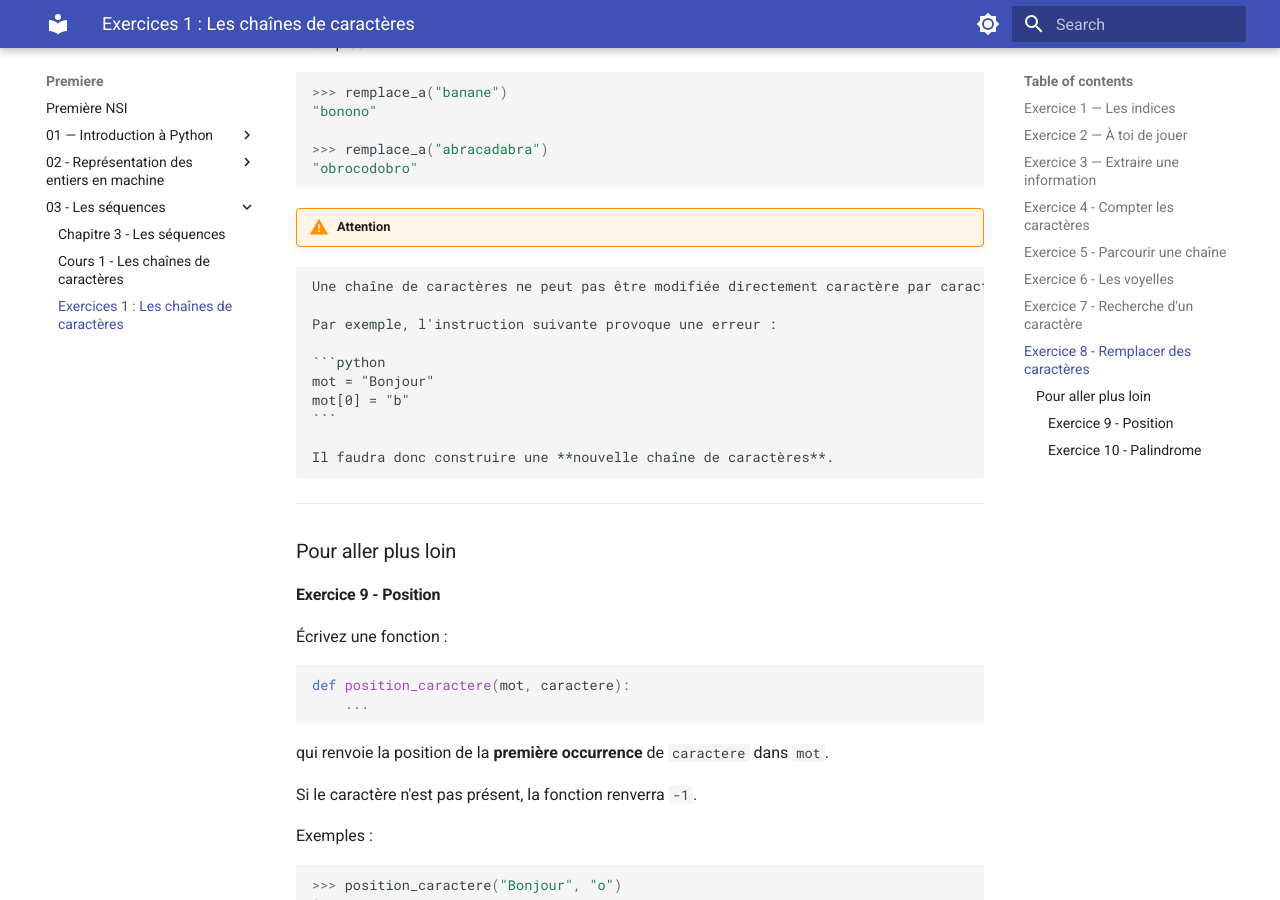
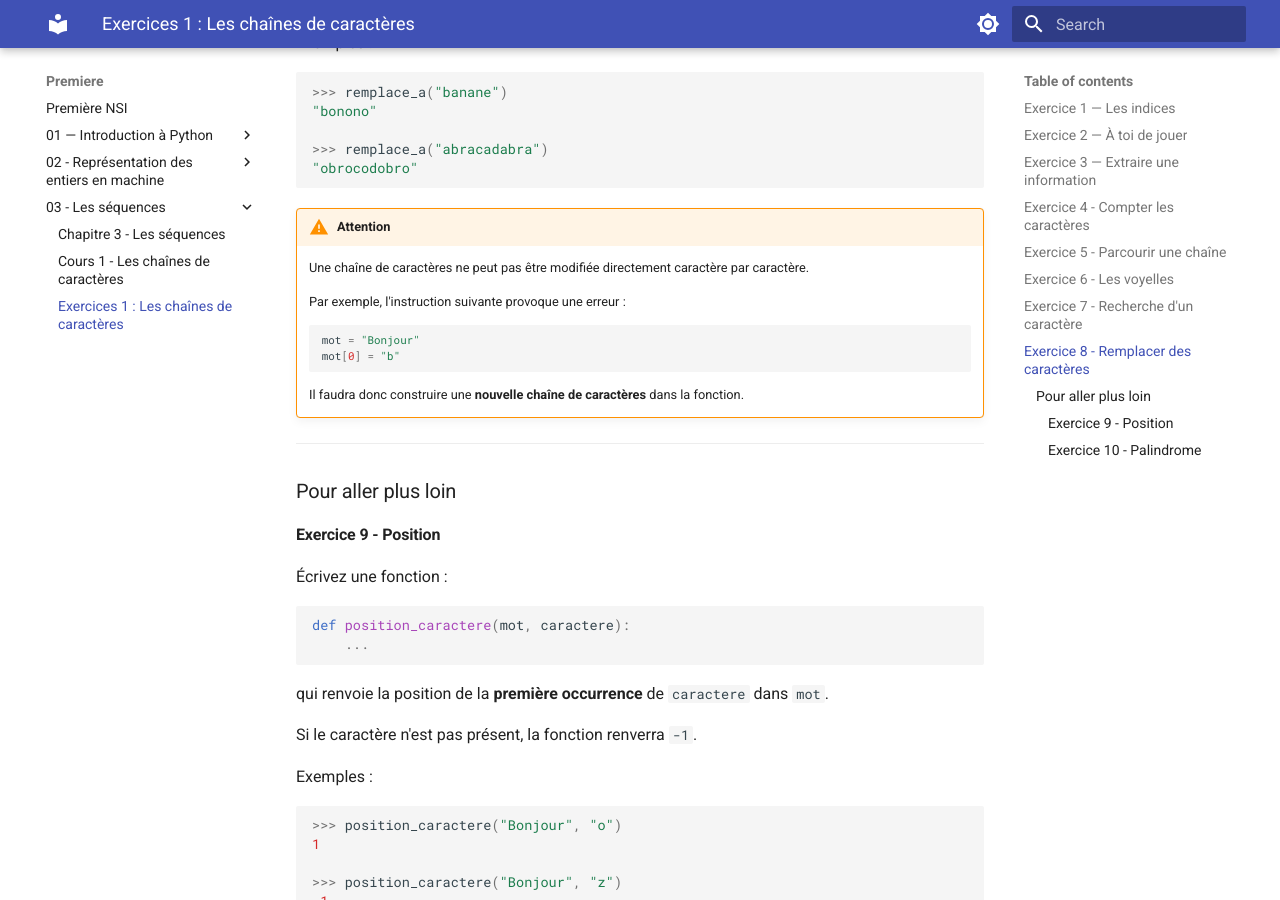
Before and after one commit to ProfD1FO/SNT-NSI-Lecouvez, an MkDocs documentation site: the page built from docs/premiere/3-sequences/02-exos_chaines.md, in a window 1280 px wide and 900 px high, scrolled down 3108 px. Built offline with MkDocs 1.6.1 and Material for MkDocs 9.7.7, drawn with Linux system fonts in a browser that asks for light colours.

Commit message:
exos chaines

`````diff
--- a/docs/premiere/3-sequences/02-exos_chaines.md
+++ b/docs/premiere/3-sequences/02-exos_chaines.md
@@ -150,19 +150,17 @@ Exemples :
 ```
 
 !!! warning "Attention"
+    Une chaîne de caractères ne peut pas être modifiée directement caractère par caractère.
 
-````
-Une chaîne de caractères ne peut pas être modifiée directement caractère par caractère.
+    Par exemple, l'instruction suivante provoque une erreur :
 
-Par exemple, l'instruction suivante provoque une erreur :
+    ```python
+    mot = "Bonjour"
+    mot[0] = "b"
+    ```
 
-```python
-mot = "Bonjour"
-mot[0] = "b"
-```
+    Il faudra donc construire une **nouvelle chaîne de caractères** dans la fonction.
 
-Il faudra donc construire une **nouvelle chaîne de caractères**.
-````
 
 ---
 
`````
